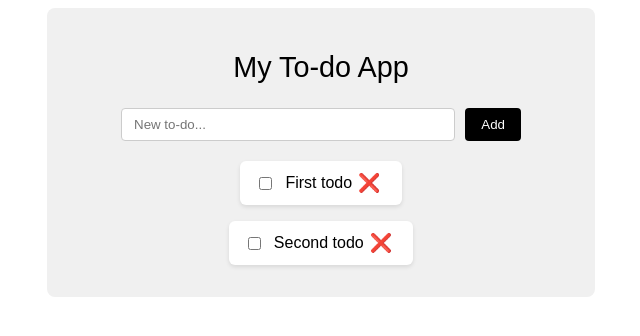
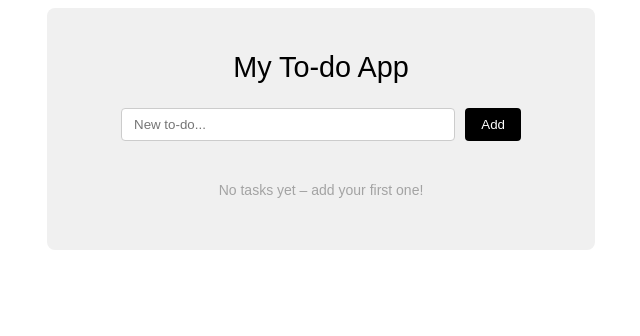
Before and after one commit to malinanita/react-project, a React (Vite) app: page / in a window 1280 px wide. Shown: the top 336 px of the page, without its empty margins (319-959 px from the left). Built offline with nearby package versions, Linux system fonts and the light colour scheme.

Commit message:
feat: remove default to-dos and add empty state message

```diff
--- a/src/App.jsx
+++ b/src/App.jsx
@@ -5,12 +5,10 @@ import TodoList from './components/TodoList/TodoList';
 
 
 function App() {
-  const [todos, setTodos] = useState([
-    { id: 1, text: 'First todo', completed: false },
-    { id: 2, text: 'Second todo', completed: false }
-  ]);
+  // Empty list
+  const [todos, setTodos] = useState([]);
 
-  // Adding new to-do
+  // Add new to-do
   const addTodo = (text) => {
     const newTodo = { id: Date.now(), text, completed: false };
       setTodos([...todos, newTodo]);
@@ -34,11 +32,16 @@ function App() {
     <div className={styles.container}>
         <h1 className={styles.title}>My To-do App</h1>
         <AddTodoForm addTodo={addTodo} />
+
+      {todos.length === 0 ? (
+          <p className={styles.emptyState}>No tasks yet – add your first one!</p>
+      ) : (
         <TodoList
           todos={todos}
           toggleTodo={toggleTodo}
           deleteTodo={deleteTodo}
         />
+      )}
     </div>
   );
 }
--- a/src/App.module.css
+++ b/src/App.module.css
@@ -14,3 +14,11 @@
   font-weight: 100;
   color: #000000;
 }
+
+.emptyState {
+  color: rgb(163, 163, 163);
+  font-size: 14px;
+  display: flex;
+  justify-content: center;
+  padding: 1.5em 0 1em;
+}
```
Lines whose indentation alone changed are shown as unchanged.
